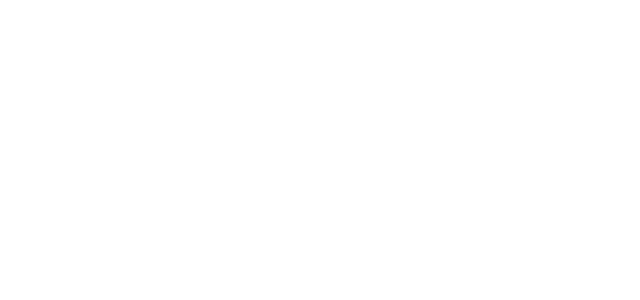
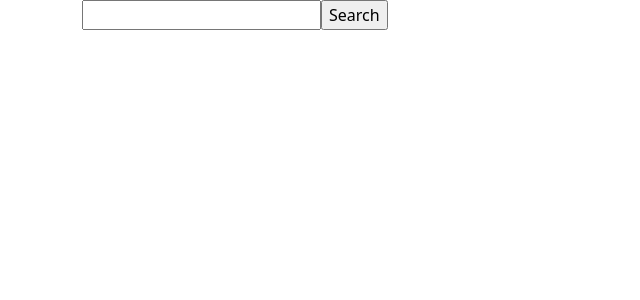
Before and after one commit to natalia-matash/Dictionary-app-react, a React (Create React App) app: page / in a window 1280 px wide. Shown: the top 300 px of the page, without its empty margins (0-640 px from the left). Built offline with nearby package versions, Linux system fonts and the light colour scheme.

Commit message:
Create Dictionary component with search engine

```diff
--- a/src/App.js
+++ b/src/App.js
@@ -1,10 +1,13 @@
 import './App.css';
+import Dictionary from './Dictionary';
 
 function App() {
   return (
     <div className="App">
      <div className='container'>
-
+    <main>
+      <Dictionary />
+    </main>
 
      </div>
     </div>
--- /dev/null
+++ b/src/Dictionary.js
@@ -0,0 +1,21 @@
+import React, { useState } from 'react';
+
+export default function Dictionary() {
+   let [keyword, setKeyword] = useState('');
+
+   function searchInfo(event) {
+      event.preventDefault();
+      alert(`You search ${keyword}`);
+   }
+   function handleChange(event) {
+      setKeyword(event.target.value);
+   }
+   return (
+      <div className='Dictionary'>
+         <form onClick={searchInfo}>
+            <input type='search' onChange={handleChange}/>
+            <input type='submit' value='Search'/>
+         </form>
+      </div>
+   )
+}
```
